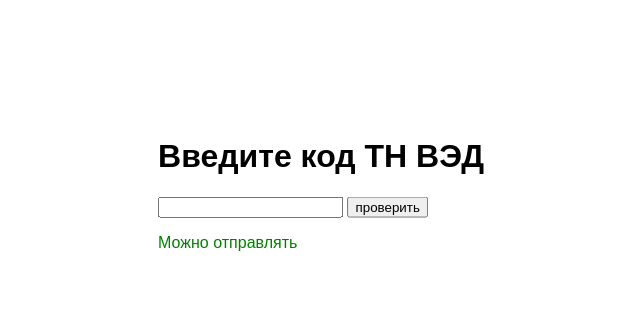
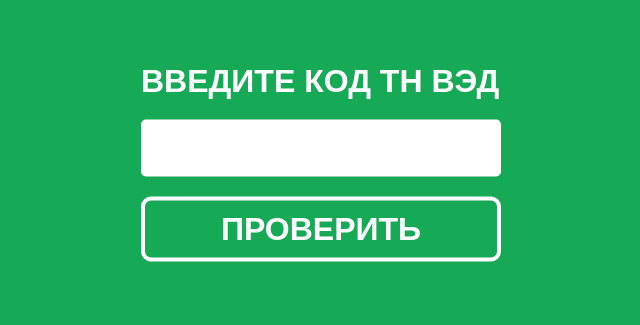
Before and after one commit to dormlaw/HSCheck, a plain HTML site: page index.html in a window 1280 px wide. Shown: the part 208-533 px from the top of the page, without its empty margins (319-959 px from the left). Drawn offline with Linux system fonts and the light colour scheme.

Commit message:
total rework, final version

```diff
--- /dev/null
+++ b/codes.js
@@ -0,0 +1,315 @@
+const restrictedCodes = [
+    300610,
+    3006400000,
+    3006700000,
+    3006910000,
+    3701100000,
+    3702100000,
+    3815199000,
+    3821000000,
+    3822,
+    3926909701,
+    4818901000,
+    6117801001,
+    6210109200,
+    6307909200,
+    680422,
+    730900,
+    7311009900,
+    8207,
+    820900,
+    8401,
+    8402,
+    8403,
+    8404,
+    8405,
+    8406,
+    8407,
+    8408,
+    8409,
+    8410,
+    8411,
+    8412,
+    8413502000,
+    8413504000,
+    8413506900,
+    841360,
+    841370,
+    8413810000,
+    8413820011,
+    8413820091,
+    8413910008,
+    8413920000,
+    8414108100,
+    8414108900,
+    8414308101,
+    8414308109,
+    8414308902,
+    8414308909,
+    841440,
+    8414592000,
+    841480,
+    8414900000,
+    8416,
+    8417,
+    8418690008,
+    8419,
+    8420,
+    8421110000,
+    842119200,
+    842119700,
+    8421220000,
+    842129000,
+    8421398002,
+    8421990007,
+    8422200009,
+    8422300008,
+    8422909000,
+    8423,
+    8424,
+    8425,
+    8426,
+    8427,
+    8428,
+    8430,
+    8431,
+    8432,
+    8433,
+    8434,
+    8435,
+    8436,
+    8437,
+    8438,
+    8439,
+    8440,
+    8441,
+    8442,
+    8443,
+    844400,
+    8445,
+    8446,
+    8447,
+    8448,
+    8452,
+    8453,
+    8454,
+    8455,
+    8456,
+    8457,
+    8458,
+    8459,
+    8460,
+    8461,
+    8462,
+    8463,
+    8464,
+    8465,
+    8466,
+    8467,
+    8468,
+    8471,
+    8474,
+    8475,
+    8477,
+    8478100000,
+    8479,
+    8480,
+    8481109908,
+    8481309108,
+    8481309908,
+    8481401000,
+    8481409009,
+    848180,
+    8485,
+    8486,
+    8501,
+    8502,
+    850300,
+    8504,
+    8506,
+    8507,
+    8514,
+    8516808000,
+    8517,
+    8523,
+    8525,
+    8526,
+    8527,
+    8528,
+    8531209500,
+    8531809500,
+    8532,
+    853400,
+    8535,
+    8538909200,
+    8540,
+    8541,
+    8542,
+    8543,
+    8544429009,
+    8544700000,
+    8545,
+    8549,
+    860800000,
+    8701,
+    8709,
+    8802,
+    8805,
+    8806,
+    8807,
+    8905,
+    8906,
+    8908000000,
+    9001,
+    9002110000,
+    9002200000,
+    9013,
+    9017,
+    9018,
+    9019200000,
+    9020000000,
+    9021,
+    9022,
+    9024,
+    9027,
+    9030,
+    9031499000
+]
+
+const exceptionCodes = [
+    8207309000,
+    8407310000,
+    840732,
+    840733,
+    840734,
+    840820,
+    8408902100,
+    8412218008,
+    8412298109,
+    8412298909,
+    841290,
+    8416900000,
+    8417900000,
+    8419110000,
+    8419190000,
+    8419340000,
+    8419350000,
+    841981,
+    8420918000,
+    8420990000,
+    8423200000,
+    842381,
+    842382,
+    8424200000,
+    84249,
+    8425390006,
+    84254,
+    8428330000,
+    8432900000,
+    8433900000,
+    8438900000,
+    8440900000,
+    844190,
+    8442400000,
+    8453900000,
+    8454900000,
+    8455900000,
+    847490,
+    8475900000,
+    847790,
+    847990,
+    8485200000,
+    8506900000,
+    8514900000,
+    852341,
+    852349,
+    8532900000,
+    880790000,
+    9013900000,
+    9017801000,
+    9021400000,
+    9022900000,
+    9024900000,
+    9027905000,
+    9027908000,
+    903090,
+    8439100001,
+    8439100009,
+    8439910000,
+    8439990000,
+    844331,
+    844332,
+    844339,
+    8443911000,
+    8443919100,
+    844399,
+    8481804000,
+    8481806310,
+    8481806320,
+    8481807310,
+    8481807320,
+    8481807391,
+    8481808110,
+    8481808120,
+    848180819,
+    8481808501,
+    8481808502,
+    8481808507,
+    8481809902,
+    8481809907,
+    852712,
+    8527212001,
+    8527215201,
+    8527215901,
+    8527215909,
+    8527290001,
+    8527921000,
+    851771,
+    8517790001,
+    8541100001,
+    8541100009,
+    8541210000,
+    8541290000,
+    8541900000,
+    8540910000,
+    8540990000,
+    8543400000,
+    8543701000,
+    8543705001,
+    8543900000,
+    8545110081,
+    8545110082,
+    8545190000,
+    8709119000,
+    8709900000,
+    9001300000,
+    9001402000,
+    9001404100,
+    9001502000,
+    9001504100,
+    3006103001,
+    8207209000,
+    8517140000,
+    851779000,
+    8523291503,
+    8523293302,
+    8523293303,
+    8523293304,
+    8523293306,
+    8523293307,
+    8523293903,
+    8523293905,
+    852352900,
+    8525811100,
+    8525821100,
+    8525829101,
+    8525831100,
+    8525839101,
+    8525891100,
+    8525899101,
+    8528624000,
+    8528723002,
+    8528723003,
+    8528723009,
+    854141000,
+]
--- a/index.html
+++ b/index.html
@@ -4,17 +4,18 @@
     <meta charset="UTF-8" />
     <meta http-equiv="X-UA-Compatible" content="IE=edge" />
     <meta name="viewport" content="width=device-width, initial-scale=1.0" />
-    <title>Проверка ТН ВЭД</title>
+    <title>Проверка кодов ТН ВЭД</title>
     <link rel="stylesheet" href="style.css" />
   </head>
   <body>
     <div class="wrapper">
       <h1>Введите код ТН ВЭД</h1>
-      <input type="text" name="HScode" id="HScode" />
-      <button id="checkButton">проверить</button>
+      <input type="number" name="HScode" id="HScode" />
+      <button onclick="callCheck()">проверить</button>
       <div class="answer"></div>
     </div>
 
-    <script src="index.js"></script>
+    <script src="codes.js"></script>
+    <script src="main.js"></script>
   </body>
 </html>
--- a/index.js
+++ /dev/null
@@ -1,40 +0,0 @@
-'use strict';
-// let promptedCode = prompt('Введите код ТН ВЭД, который хотитие проверить', '');
-// let promptedCode = new URLSearchParams(window.location.search)
-const button = document.querySelector('#checkButton');
-button.onclick = callCheck();
-
-function checkCode(HScode) {
-  let codeIsRestricted = false;
-  const restrictedCodes = [300610, 3006400000, 3006700000, 840732];
-
-  const exceptionCodes = [8207309000, 8407310000];
-
-  function checkIfCodeInArray(array, code = HScode) {
-    let codeInArray = false;
-    array.some((element) => {
-      element = element.toString();
-      code = code.toString().substring(0, element.length);
-      if (code.includes(element)) codeInArray = true;
-      return codeInArray;
-    });
-    return codeInArray;
-  }
-
-  if (checkIfCodeInArray(restrictedCodes)) codeIsRestricted = true;
-
-  if (codeIsRestricted) {
-    if (checkIfCodeInArray(exceptionCodes)) codeIsRestricted = false;
-  }
-
-  return codeIsRestricted;
-}
-
-function callCheck() {
-  let codeOnCheck = document.querySelector('#HScode').value;
-  let checkResult = checkCode(codeOnCheck);
-  let HTMLAnswer = document.querySelector('.answer');
-  // return console.log(checkResult, codeOnCheck);
-  if (checkResult) HTMLAnswer.innerHTML ='<p class="positive">Нужен СТ-1</p>'
-  if (!checkResult) HTMLAnswer.innerHTML ='<p class="negative">Можно отправлять</p>'
-}
--- /dev/null
+++ b/main.js
@@ -0,0 +1,30 @@
+'use strict'
+
+function checkCode(HScode) {
+
+  function checkIfCodeInArray(array, codeOnCheck = HScode) {
+    let codeInArray = false;
+
+    array.some((element) => {
+      element = element.toString();
+      let code = codeOnCheck.toString().substring(0, element.length);
+      if ( code.includes(element) ) codeInArray = true;
+    });
+
+    return codeInArray;
+  }
+
+  let codeIsRestricted = ( ! checkIfCodeInArray(restrictedCodes) || checkIfCodeInArray(exceptionCodes) ) ? false : true
+
+  return codeIsRestricted;
+}
+
+function callCheck() {
+  let codeOnCheck = document.querySelector('#HScode').value;
+  let checkResult = checkCode(codeOnCheck);
+  let HTMLAnswer = document.querySelector('.answer');
+  if ( codeOnCheck !== '' ) {
+    if ( checkResult ) HTMLAnswer.innerHTML ='<p class="positive">Нужен СТ-1</p>'
+    if ( ! checkResult ) HTMLAnswer.innerHTML ='<p class="negative">Можно отправлять</p>'
+  } else HTMLAnswer.innerHTML = ''
+}
--- a/style.css
+++ b/style.css
@@ -1,14 +1,102 @@
+:root {
+  --green: #17aa56;
+  --darkgreen: #119e4d;
+  --contrast: #ffde58;
+}
+
+*, *::after, *::before {
+  margin: 0;
+  padding: 0;
+  box-sizing: border-box;
+
+  text-transform: uppercase;
+  font-size: 32px;
+  font-family: sans-serif;
+  font-weight: 700;
+}
+
+input[type="number"]::-webkit-outer-spin-button,
+input[type="number"]::-webkit-inner-spin-button {
+    -webkit-appearance: none;
+}
+
+input[type='number'],
+input[type="number"]:hover,
+input[type="number"]:focus {
+    appearance: none;
+    -moz-appearance: textfield;
+}
+
+body {
+  background-color: var(--green);
+}
+
+h1 {
+  color: white;
+}
+
 .wrapper {
-  font-family: sans-serif;
+  width: 360px;
+
   position: absolute;
   top: 50%;
   left: 50%;
   transform: translate(-50%, -50%);
 }
 
+input {
+  display: block;
+  width: 100%;
+  margin: 20px 0;
+  padding: 10px;
+
+  border-radius: 5px;
+  border: none;
+  letter-spacing: 0.5px;
+}
+
+input:focus {
+  outline: none;
+}
+
+button {
+  width: 100%;
+  padding: 10px;
+  cursor: pointer;
+  border-radius: 10px;
+  border: 4px solid white;
+  color: white;
+  background-color: var(--green);
+}
+
+button:hover {
+  background-color: var(--darkgreen);
+  transform: scale(1.01);
+}
+
+button:focus {
+  animation: buttonClick 0.1s;
+}
+
+.answer {
+  height: 40px;
+  margin-top: 20px;
+  text-align: center;
+}
+
 .positive {
-  color: red;
+  color: var(--contrast);
+  font-size: 40px;
 }
 .negative {
   color: green;
 }
+
+@keyframes buttonClick {
+  50% {
+    transform: translateY(2px);
+  }
+  100% {
+    transform: translateY(0);
+  }
+}
```
